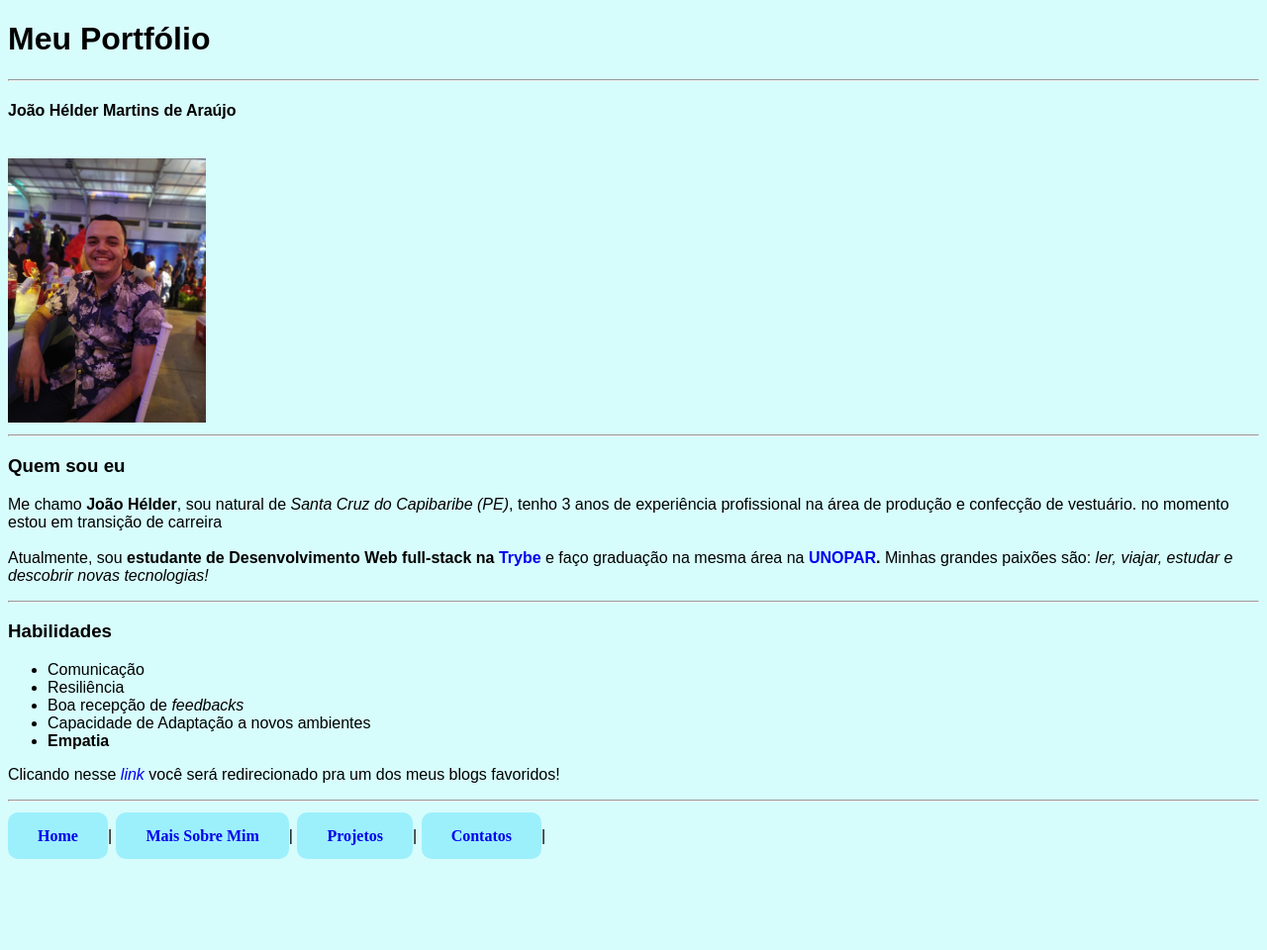
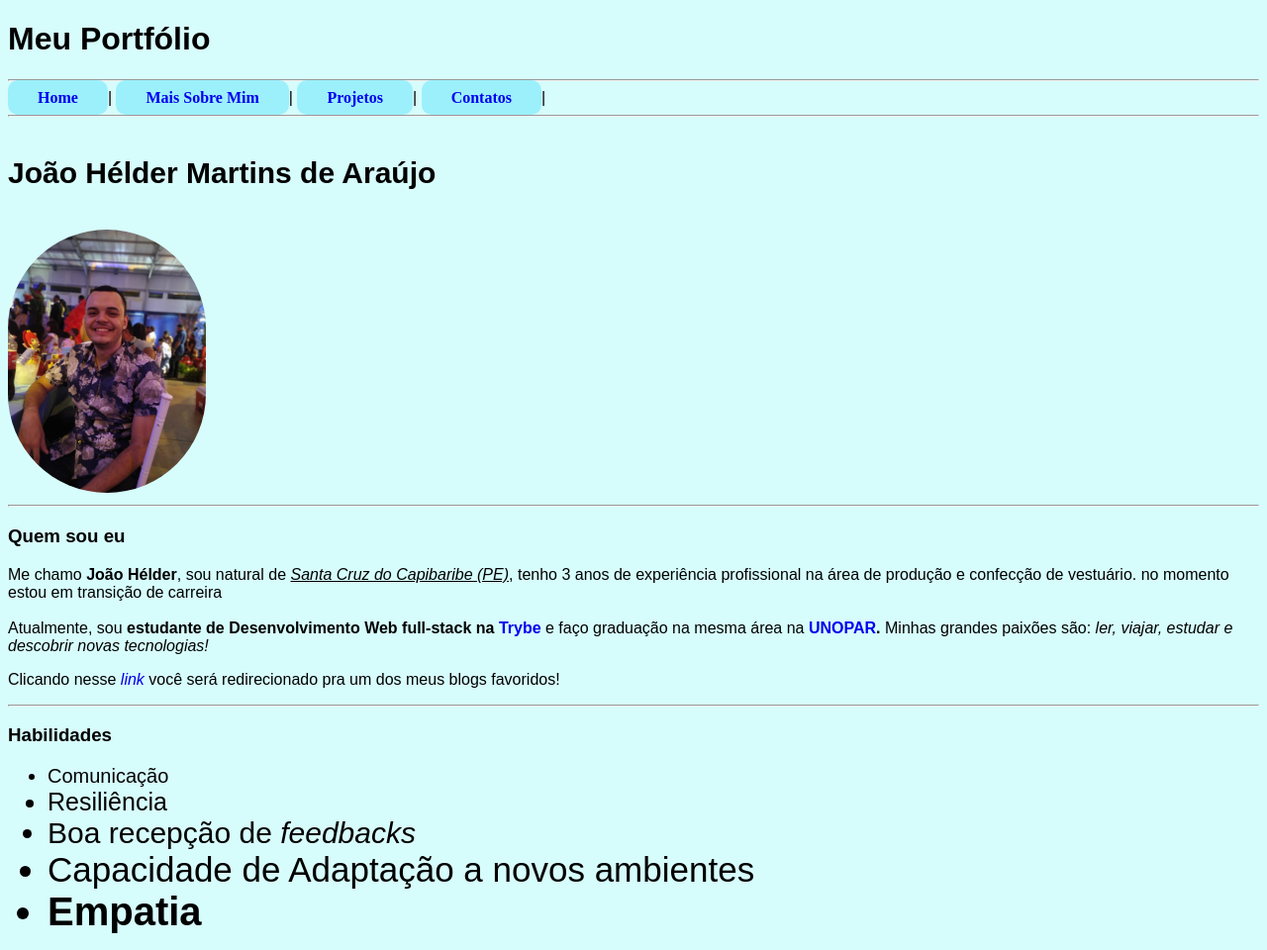
Before and after one commit to J0a0Helder/J0a0Helder.github.io, a plain HTML site: page index.html in a window 1280 px wide. Shown: the whole page at 99% size. Before the commit the page ends 868 px from the top, so only its background shows below. Drawn offline with Linux system fonts and the light colour scheme.

Commit message:
finalização da parte 2 do porfólio

```diff
--- a/index.html
+++ b/index.html
@@ -9,14 +9,24 @@
 </head>
 <body>
     <h1>Meu Portfólio</h1><hr>
-    <h4>João Hélder Martins de Araújo</h4> <br>
-    <img src="WhatsApp Image 2022-05-04 at 21.59.58.jpeg" alt="Foto de João" width="200px"><hr>
+
+    <a class="stylelink" href="index.html">Home</a>|
+    <a class="stylelink" href="biografia.html">Mais Sobre Mim</a>|
+    <a class="stylelink" href="projetos.html">Projetos</a>|
+    <a class="stylelink" href="contatos.html">Contatos</a>|<hr>
+    <h4 id="name">João Hélder Martins de Araújo</h4>
+
+    <img style="border-radius: 100px;" src="WhatsApp Image 2022-05-04 at 21.59.58.jpeg" alt="Foto de João" width="200px"><hr>
 
     <h3>Quem sou eu</h3>
         <p class="important">
-            Me chamo <strong>João Hélder</strong>, sou natural de <em>Santa Cruz do Capibaribe (PE)</em>, tenho 3 anos de experiência profissional na área de produção e confecção de vestuário. no momento estou em transição de carreira <br><br>
+            Me chamo <strong>João Hélder</strong>, sou natural de <em style="text-decoration: underline;">Santa Cruz do Capibaribe (PE)</em>, tenho 3 anos de experiência profissional na área de produção e confecção de vestuário. no momento estou em transição de carreira <br><br>
             Atualmente, sou <strong>estudante de Desenvolvimento Web full-stack na <a style="text-decoration: none;" href="https://www.betrybe.com/" target="_blank">Trybe</a></strong> e faço graduação na mesma área na <strong><a style="text-decoration: none;" href="https://www.unopar.com.br/" target="_blank">UNOPAR</a>.</strong> Minhas grandes paixões são:<em> ler, viajar, estudar e descobrir novas tecnologias!</em>
-        </p><hr>
+        </p>
+
+    <p>
+        Clicando nesse <em><a style="text-decoration: none;" href="https://blog.betrybe.com/" target="_blank">link</a></em> você será redirecionado pra um dos meus blogs favoridos!
+    </p><hr>
 
     <h3>Habilidades</h3>
         <ul>
@@ -27,14 +37,5 @@
             <li class="hab5"><strong>Empatia</strong></li>
         </ul>
 
-    <p>
-        Clicando nesse <em><a style="text-decoration: none;" href="https://blog.betrybe.com/" target="_blank">link</a></em> você será redirecionado pra um dos meus blogs favoridos!
-    </p>
-    <hr><br>
-    <a class="stylelink" href="index.html">Home</a>|
-    <a class="stylelink" href="biografia.html">Mais Sobre Mim</a>|
-    <a class="stylelink" href="projetos.html">Projetos</a>|
-    <a class="stylelink" href="contatos.html">Contatos</a>|
-
 </body>
 </html>
--- a/style.css
+++ b/style.css
@@ -11,25 +11,29 @@ body {
     text-decoration: none;
     background-color: rgb(156, 240, 252);
     border-radius: 10px;
-    padding: 15px 30px;
+    padding: 9px 30px;
     font-family: 'Charis SIL', serif;
     font-weight: 600;
 }
 
 .hab1{
-
+    font-size: 20px;
 }
  .hab2{
-
+    font-size: 25px;
  }
 
  .hab3{
-
+    font-size: 30px;
  }
 
  .hab4{
-
+    font-size: 35px;
  }
  .hab5{
+    font-size: 40px;
+ }
 
+ #name{
+   font-size: 30px;
  }
```
